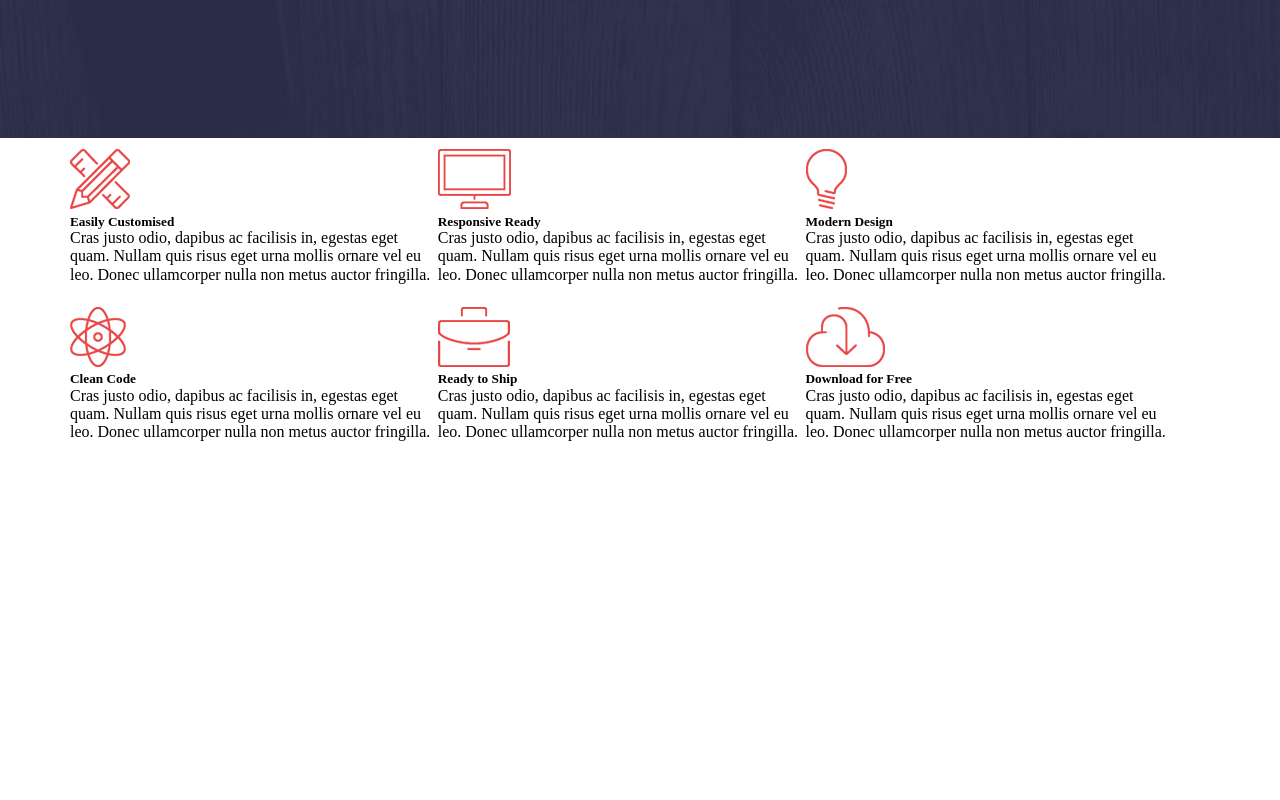
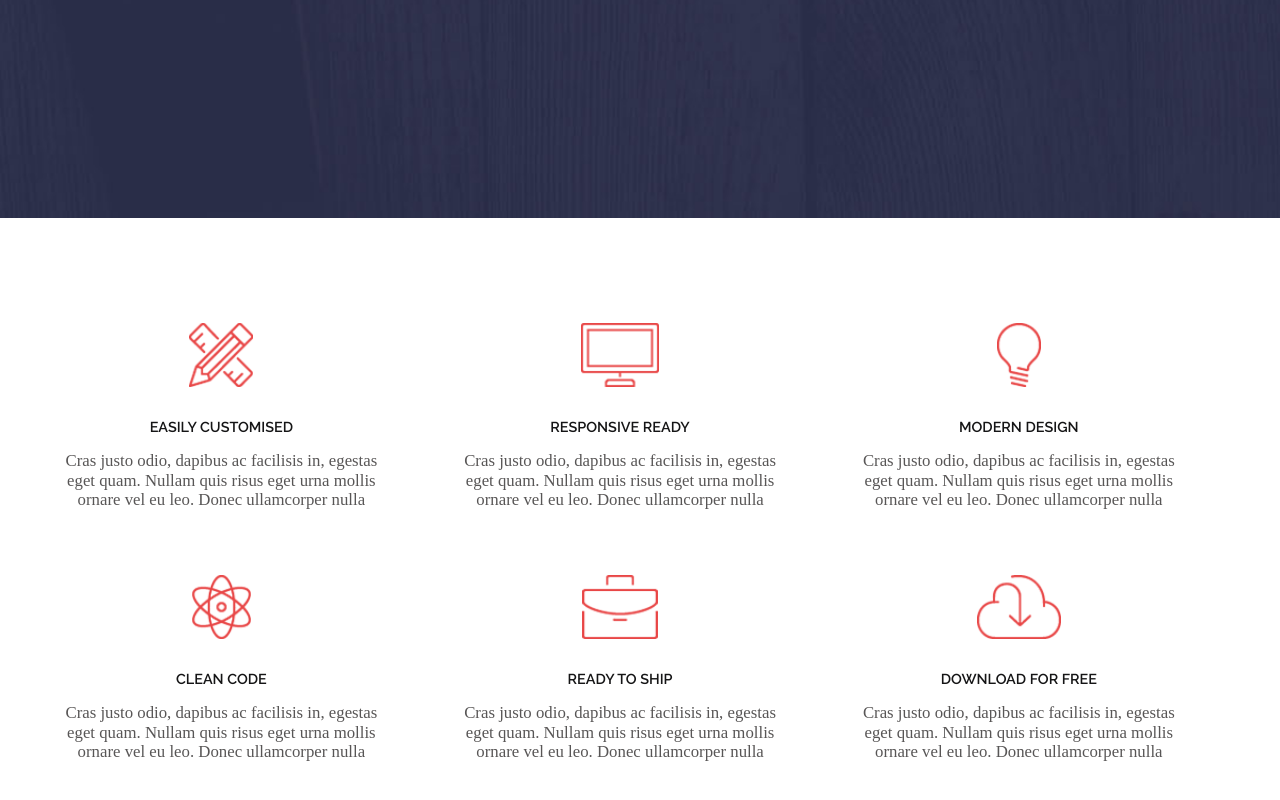
Before and after one commit to Shovan784278/Task1, a plain HTML site: page index.html in a window 1280 px wide. Shown: the part 662-1462 px from the top of the page. Before the commit the page ends 1115 px from the top, so only its background shows below. Drawn offline with nearby package versions, Linux system fonts and the light colour scheme.

Commit message:
static feature section done

```diff
--- a/index.html
+++ b/index.html
@@ -11,6 +11,7 @@
     <link rel="preconnect" href="https://fonts.gstatic.com" crossorigin>
     <link href="https://fonts.googleapis.com/css2?family=Open+Sans:wght@500&display=swap" rel="stylesheet">
     <link rel="stylesheet" href="https://fonts.googleapis.com/css2?family=Raleway:wght@400;700&display=swap">
+
 
     <link rel="preconnect" href="https://fonts.googleapis.com">
     <link rel="preconnect" href="https://fonts.gstatic.com" crossorigin>
@@ -61,57 +62,74 @@
 
     <!-- first section -->
 
-    <section class="feature-section">
+    <section class="feature-section clearfix">
 
         <div class="row">
             <div class="col span_1_of_3 box">
                 <img src="resources/img/feature_1.png" alt="" class="feature-icon">
-                <h5>Easily Customised</h5>
-                <p>Cras justo odio, dapibus ac facilisis in, egestas eget quam. Nullam quis risus eget urna mollis ornare vel eu leo. Donec ullamcorper nulla non metus auctor fringilla.</p>
+                <h5 class="hd5">Easily Customised</h5>
+                <p class="sec_one_paragraph">Cras justo odio, dapibus ac facilisis in, egestas eget quam. Nullam quis risus eget urna mollis ornare vel eu leo. Donec ullamcorper nulla</p>
             </div>
         </div>
 
         <div class="row">
             <div class="col span_1_of_3 box">
                 <img src="resources/img/feature_2.png" alt="" class="feature-icon">
-                <h5>Responsive Ready</h5>
-                <p>Cras justo odio, dapibus ac facilisis in, egestas eget quam. Nullam quis risus eget urna mollis ornare vel eu leo. Donec ullamcorper nulla non metus auctor fringilla.</p>
+                <h5 class="hd5">Responsive Ready</h5>
+                <p class="sec_one_paragraph">Cras justo odio, dapibus ac facilisis in, egestas eget quam. Nullam quis risus eget urna mollis ornare vel eu leo. Donec ullamcorper nulla</p>
             </div>
         </div>
 
         <div class="row">
             <div class="col span_1_of_3 box">
                 <img src="resources/img/feature_3.png" alt="" class="feature-icon">
-                <h5>Modern Design</h5>
-                <p>Cras justo odio, dapibus ac facilisis in, egestas eget quam. Nullam quis risus eget urna mollis ornare vel eu leo. Donec ullamcorper nulla non metus auctor fringilla.</p>
+                <h5 class="hd5">Modern Design</h5>
+                <p class="sec_one_paragraph">Cras justo odio, dapibus ac facilisis in, egestas eget quam. Nullam quis risus eget urna mollis ornare vel eu leo. Donec ullamcorper nulla</p>
             </div>
         </div>
 
         <div class="row">
             <div class="col span_1_of_3 box">
                 <img src="resources/img/feature_4.png" alt="" class="feature-icon">
-                <h5>Clean Code</h5>
-                <p>Cras justo odio, dapibus ac facilisis in, egestas eget quam. Nullam quis risus eget urna mollis ornare vel eu leo. Donec ullamcorper nulla non metus auctor fringilla.</p>
+                <h5 class="hd5">Clean Code</h5>
+                <p class="sec_one_paragraph">Cras justo odio, dapibus ac facilisis in, egestas eget quam. Nullam quis risus eget urna mollis ornare vel eu leo. Donec ullamcorper nulla</p>
             </div>
         </div>
 
         <div class="row">
             <div class="col span_1_of_3 box">
                 <img src="resources/img/feature_5.png" alt="" class="feature-icon">
-                <h5>Ready to Ship</h5>
-                <p>Cras justo odio, dapibus ac facilisis in, egestas eget quam. Nullam quis risus eget urna mollis ornare vel eu leo. Donec ullamcorper nulla non metus auctor fringilla.</p>
+                <h5 class="hd5">Ready to Ship</h5>
+                <p class="sec_one_paragraph">Cras justo odio, dapibus ac facilisis in, egestas eget quam. Nullam quis risus eget urna mollis ornare vel eu leo. Donec ullamcorper nulla</p>
             </div>
         </div>
 
         <div class="row">
             <div class="col span_1_of_3 box">
                 <img src="resources/img/feature_6.png" alt="" class="feature-icon">
-                <h5>Download for Free</h5>
-                <p>Cras justo odio, dapibus ac facilisis in, egestas eget quam. Nullam quis risus eget urna mollis ornare vel eu leo. Donec ullamcorper nulla non metus auctor fringilla.</p>
+                <h5 class="hd5">Download for Free</h5>
+                <p class="sec_one_paragraph">Cras justo odio, dapibus ac facilisis in, egestas eget quam. Nullam quis risus eget urna mollis ornare vel eu leo. Donec ullamcorper nulla</p>
             </div>
         </div>
 
     </section>
+
+
+
+    <!-- PROJECT SECTION -->
+
+    <section class="project-section">
+
+        <div class="row">
+            <div class="col span_1_of_4">
+                <img src="resources/" alt="">
+            </div>
+        </div>
+
+
+    </section>
+
+
 
 
 
--- a/resources/css/style.css
+++ b/resources/css/style.css
@@ -23,11 +23,21 @@ ul li{
     list-style-type: none;
 }
 
+.clearfix::after{
+
+    content: "";
+    display: table;
+    clear: both;
+    height: 0;
+    visibility: hidden;
+}
+
+
 
 /* Reusable component */
 
 .row {
-    max-width: 71.25rem; /* 1140px / 16px = 71.25rem */
+    max-width: 77.25rem; /* 1140px / 16px = 71.25rem */
     margin: 0 auto;
 }
 
@@ -41,7 +51,9 @@ ul li{
     border-radius: 0.125rem; /* 2px / 16px = 0.125rem */
     display: inline-block;
     text-transform: uppercase;
+    margin-bottom: 3rem;
     margin-top: 5rem; /* 80px / 16px = 5rem */
+    margin-right: 2rem;
 }
 
 .btn:hover {
@@ -49,12 +61,51 @@ ul li{
     color: #fff; /* Change text color on hover */
 }
 
+section{
+
+    padding: 7rem 0;
+    background-color: #fff;
+
+}
+
+.box {
+
+    padding: 1%;
+
+}
+
+.box h5 {
+
+    text-align: center;
+    margin-top: 2rem;
+    font-family: 'Raleway', sans-serif;
+    color: #151516;
+    font-weight: 520;
+    font-size: 0.9rem;
+    text-transform: uppercase;
+
+}
+
+.box p {
+
+    text-align: center;
+    font-family: 'Raleway', sans-serif bold;
+    color: #585656;
+    font-weight: -2;
+    font-size: 1.05rem;
+    padding: 1rem;
+
+}
+
+
+
+
 
 /* HEADER */
 
 header {
     background-image: url('../img/task_1_hero_background.jpg');
-    height: 100vh;
+    height: 110vh;
     background-size: cover;
 
     background-repeat: no-repeat;
@@ -68,6 +119,24 @@ header {
     width: auto;
     margin-top: 2.1875rem; /* 35px / 16px = 2.1875rem */
     float: left;
+}
+
+
+/* feature section */
+
+.feature-icon {
+
+    height: 4rem;
+    display: block;
+    margin: auto;
+}
+
+
+
+
+.feature-section {
+
+    padding: 5rem 0;
 }
 
 
```
